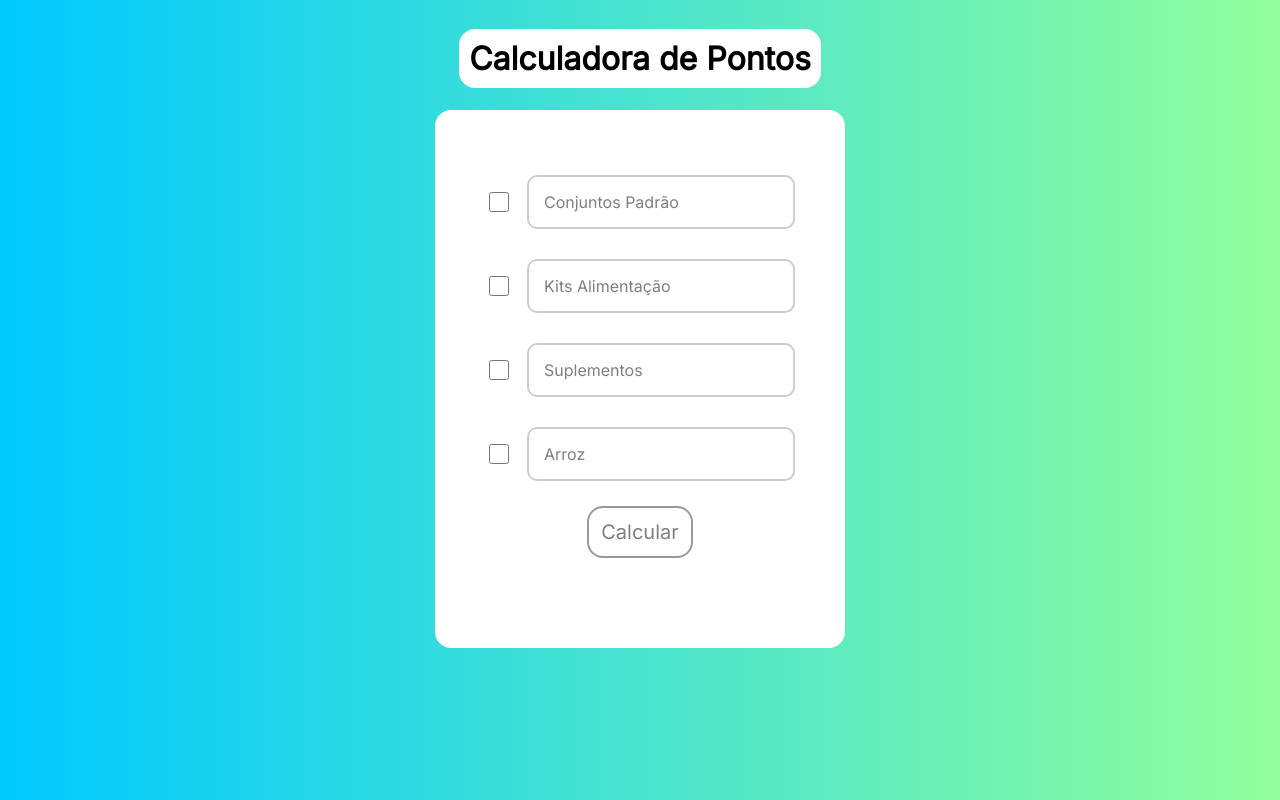
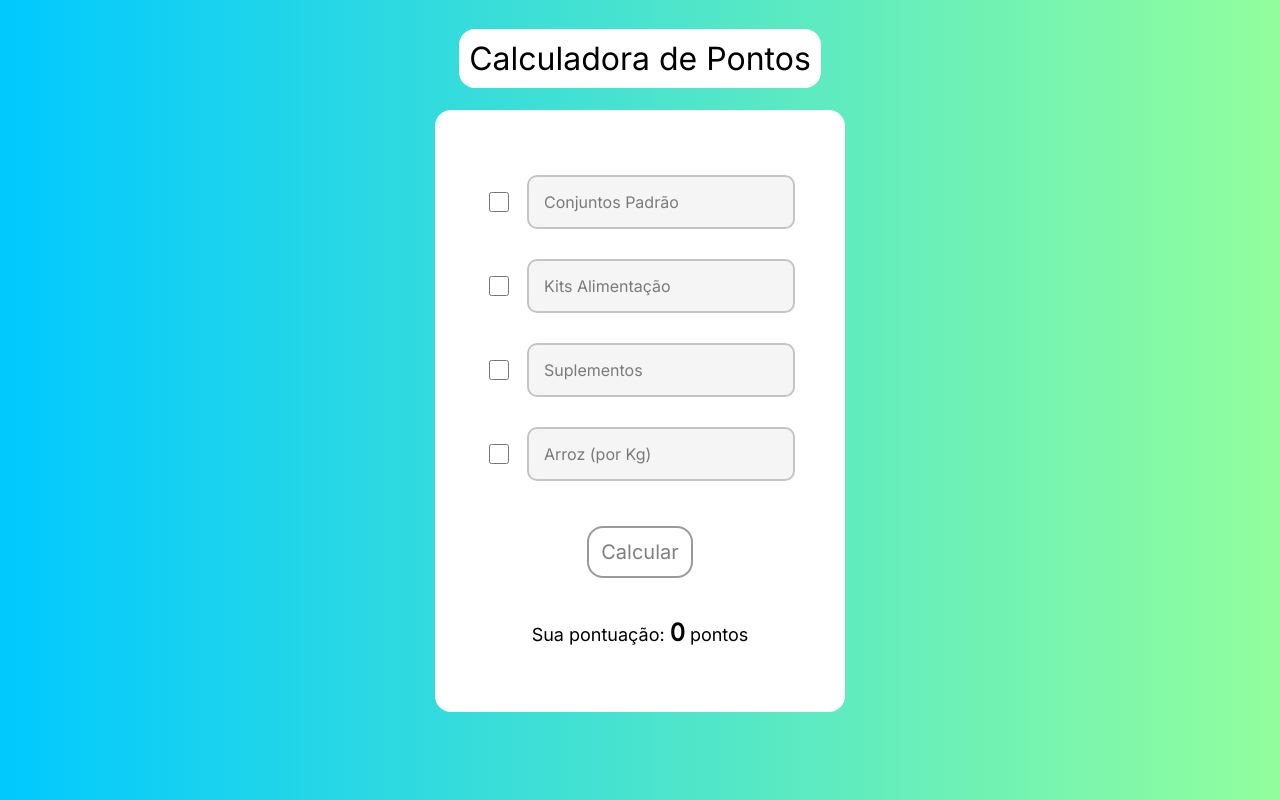
Before and after one commit to yandevv/ExercicioJavascriptDaniel, a website: page trote/calcPontos.html in a window 1280 px wide. Both pictures are taken after a click on the button "Calcular". Drawn offline with Linux system fonts and the light colour scheme.

Commit message:
Feat: Added Pontuation Calculator

```diff
--- a/trote/calcPontos.css
+++ b/trote/calcPontos.css
@@ -12,6 +12,13 @@ h1 {
     background-color: white;
     padding: 10px;
     border-radius: 16px;
+    font-weight: 300;
+}
+
+h2 {
+    margin-top: 40px;
+    font-size: 18px;
+    font-weight: 300;
 }
 
 #container {
@@ -32,7 +39,7 @@ h1 {
 }
 
 button {
-    margin-top: 10px;
+    margin-top: 30px;
     font-family: 'Inter';
     padding: 12px;
     font-size: 20px;
@@ -40,7 +47,8 @@ button {
     border: 2px solid rgb(0, 0, 0, 0.4);
     border-radius: 16px;
     transition: color 0.75s, border 0.75s;
-    color: rgba(0,0,0,0.5)
+    color: rgba(0, 0, 0, 0.5);
+    cursor: pointer;
 }
 
 button:hover {
@@ -52,16 +60,10 @@ button:hover {
     background-color: rgba(0, 0, 0, 0);
     padding: 15px;
     border-radius: 10px;
-    border: 2px solid rgba(0, 0, 0, 0.4);
+    border: 2px solid rgba(0, 0, 0, 0.7);
     font-family: 'Inter';
     font-size: 16px;
-    transition: border 0.75s;
-}
-
-.inputBox::-webkit-outer-spin-button,
-.inputBox::-webkit-inner-spin-button {
--webkit-appearance: none;
-margin: 0;
+    transition: border 0.75s, background-color 0.75s;
 }
 
 .inputBox::placeholder {
@@ -77,10 +79,18 @@ margin: 0;
 }
 
 .inputBox:disabled {
-    border: 2px solid rgba(0, 0, 0, 0.2)
+    border: 2px solid rgba(0, 0, 0, 0.2);
+    background-color: rgba(0, 0, 0, 0.04);
+}
+
+.inputBox::-webkit-outer-spin-button,
+.inputBox::-webkit-inner-spin-button {
+    -webkit-appearance: none;
+    margin: 0;
 }
 
 #cb {
     width: 20px;
     height: 20px;
+    cursor: pointer;
 }
--- a/trote/calcPontos.html
+++ b/trote/calcPontos.html
@@ -11,24 +11,46 @@
 
 <script type="text/javascript">
     function enableInput(inputPlace) {
-        console.log("Liguei")
-
         switch(inputPlace) {
             case 0:
                 document.getElementById("padrao").disabled = !document.getElementById("padrao").disabled
+                document.getElementById("padrao").focus();
                 break;
             case 1:
                 document.getElementById("kits").disabled = !document.getElementById("kits").disabled
+                document.getElementById("kits").focus();
                 break;
             case 2:
                 document.getElementById("suplementos").disabled = !document.getElementById("suplementos").disabled
+                document.getElementById("suplementos").focus();
                 break;
             case 3:
                 document.getElementById("arroz").disabled = !document.getElementById("arroz").disabled
+                document.getElementById("arroz").focus();
                 break;
             default:
+                throw new Error("Input Place Invalid!");
                 break;
         }
+    }
+
+    function calc() {
+        let pontos = 0;
+
+        if(document.getElementById("padrao").disabled === false) {
+            pontos += parseInt(document.getElementById("padrao").value) * 50;
+        }
+        if(document.getElementById("kits").disabled === false) {
+            pontos += parseInt(document.getElementById("kits").value) * 25;
+        }
+        if(document.getElementById("suplementos").disabled === false) {
+            pontos += parseInt(document.getElementById("suplementos").value) * 10;
+        }
+        if(document.getElementById("arroz").disabled === false) {
+            pontos += parseInt(document.getElementById("arroz").value) * 1;
+        }
+
+        document.getElementById("resultadoCalc").innerHTML = "Sua pontuação: <span style='font-weight: 600; font-size: 24px;'>" + pontos + "</span> pontos";
     }
 </script>
 
@@ -49,7 +71,7 @@
         </div>
         <div id="inputContainer">
             <input type="checkbox" onclick="enableInput(3)" id="cb">
-            <input type="number" id="arroz" class="inputBox" placeholder="Arroz" disabled="true">
+            <input type="number" id="arroz" class="inputBox" placeholder="Arroz (por Kg)" disabled="true">
         </div>
         <button onclick="calc()" id="buttonCalc">Calcular</button>
         <h2 id="resultadoCalc"></h2>
```
